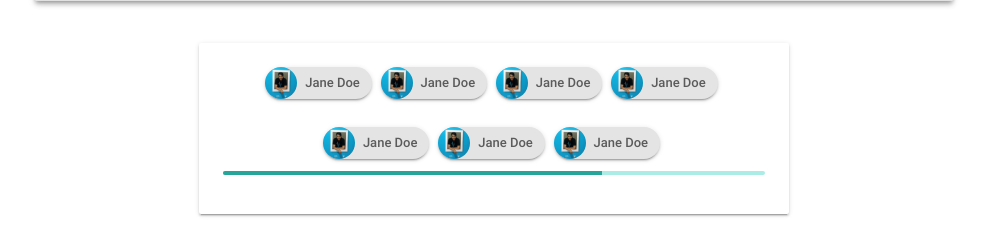
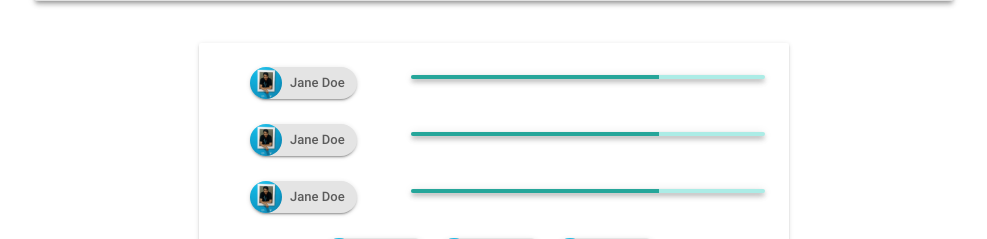
Before and after one commit to 5hirish/django_5hirish, a Django app: page /me/ in a window 1280 px wide. Shown: the part 2070-2309 px from the top of the page, without its empty margins (146-1133 px from the left). Run offline with Django 3.2, Linux system fonts and the light colour scheme; some libraries are stand-ins or nearby versions.

Commit message:
Fixed Skills card

```diff
--- a/me/templates/resume.html
+++ b/me/templates/resume.html
@@ -101,16 +101,41 @@
     <div class="col s2"></div>
     <div class="col s8">
         <div class="card-panel center-align">
-            <div class="chip hoverable z-depth-1"><img src="{% get_static_prefix %}img/5hirish_profile.jpg" alt="Contact Person">Jane Doe</div>
+            <div class="row">
+                <div class="col s4">
+                    <div class="chip hoverable z-depth-1"><img src="{% get_static_prefix %}img/5hirish_profile.jpg" alt="Contact Person">Jane Doe</div>
+                </div>
+                <div class="col s8">
+                    <div class="progress z-depth-2">
+                        <div class="determinate" style="width: 70%"></div>
+                    </div>
+                </div>
+            </div>
+            <div class="row">
+                <div class="col s4">
+                    <div class="chip hoverable z-depth-1"><img src="{% get_static_prefix %}img/5hirish_profile.jpg" alt="Contact Person">Jane Doe</div>
+                </div>
+                <div class="col s8">
+                    <div class="progress z-depth-2">
+                        <div class="determinate" style="width: 70%"></div>
+                    </div>
+                </div>
+            </div>
+            <div class="row">
+                <div class="col s4">
+                    <div class="chip hoverable z-depth-1"><img src="{% get_static_prefix %}img/5hirish_profile.jpg" alt="Contact Person">Jane Doe</div>
+                </div>
+                <div class="col s8">
+                    <div class="progress z-depth-2">
+                        <div class="determinate" style="width: 70%"></div>
+                    </div>
+                </div>
+            </div>
             <div class="chip hoverable z-depth-1"><img src="{% get_static_prefix %}img/5hirish_profile.jpg" alt="Contact Person">Jane Doe</div>
             <div class="chip hoverable z-depth-1"><img src="{% get_static_prefix %}img/5hirish_profile.jpg" alt="Contact Person">Jane Doe</div>
             <div class="chip hoverable z-depth-1"><img src="{% get_static_prefix %}img/5hirish_profile.jpg" alt="Contact Person">Jane Doe</div><br><br>
             <div class="chip hoverable z-depth-1"><img src="{% get_static_prefix %}img/5hirish_profile.jpg" alt="Contact Person">Jane Doe</div>
             <div class="chip hoverable z-depth-1"><img src="{% get_static_prefix %}img/5hirish_profile.jpg" alt="Contact Person">Jane Doe</div>
-            <div class="chip hoverable z-depth-1"><img src="{% get_static_prefix %}img/5hirish_profile.jpg" alt="Contact Person">Jane Doe</div>
-            <div class="progress">
-                <div class="determinate" style="width: 70%"></div>
-            </div>
         </div>
 
     </div>
```
